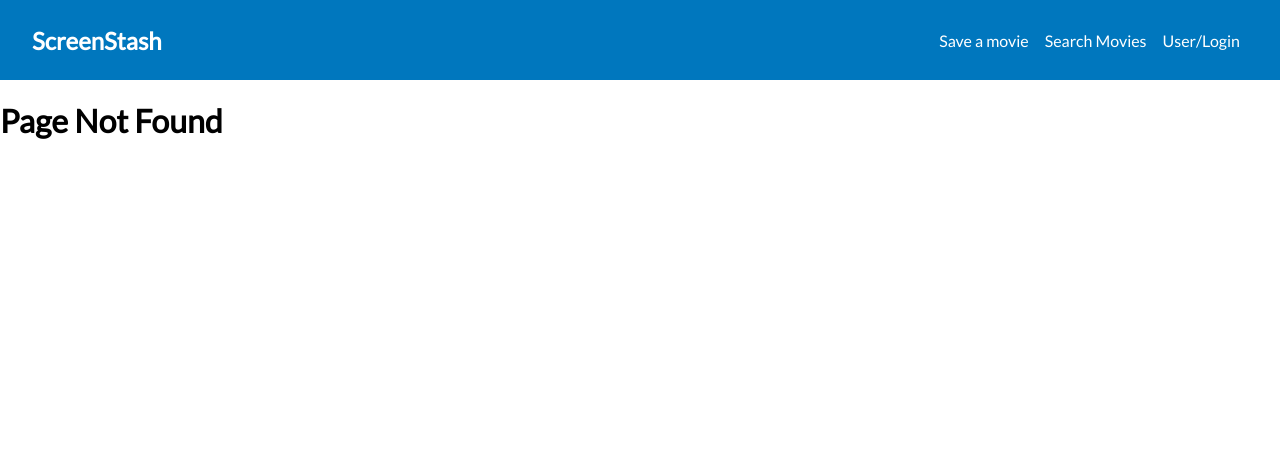
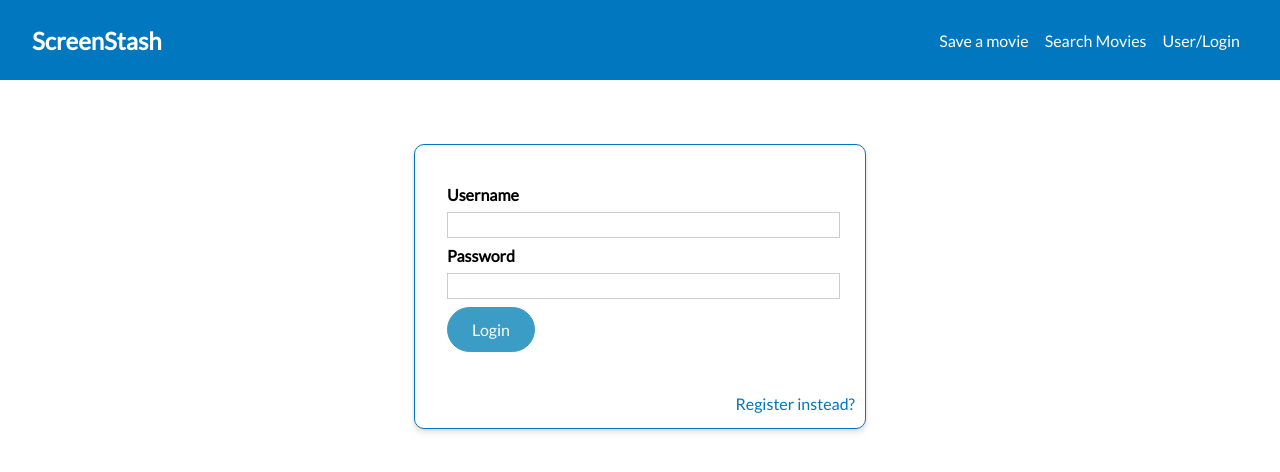
Before and after one commit to lloydamt/suggestions-frontend, a Vue app: page /auth in a window 1280 px wide. Before the commit this address had no page. Shown: the top 472 px of the page. Built offline with nearby package versions, Linux system fonts and the light colour scheme.

Commit message:
set up auth component

```diff
--- a/src/components/layout/TheHeader.vue
+++ b/src/components/layout/TheHeader.vue
@@ -1,7 +1,7 @@
 <template>
   <header>
     <nav>
-      <h1>ScreenStash</h1>
+      <router-link to="/" class="title"><h1>ScreenStash</h1></router-link>
       <ul>
         <li>Save a movie</li>
         <li>Search Movies</li>
@@ -39,6 +39,11 @@ header nav {
 
 h1 {
   margin: 0;
+  color: white;
+}
+
+a {
+  text-decoration: none;
 }
 
 h1 a {
--- /dev/null
+++ b/src/pages/UserAuth.vue
@@ -0,0 +1,134 @@
+<template>
+  <div class="page-control">
+    <form @submit.prevent="submitForm">
+      <div class="form-control">
+        <label for="username">Username</label>
+        <input
+          type="text"
+          id="username"
+          v-model.trim="username"
+          minlength="4"
+        />
+      </div>
+      <div class="form-control">
+        <label for="password">Password</label>
+        <input
+          type="password"
+          id="password"
+          v-model.trim="password"
+          minlength="6"
+        />
+      </div>
+      <div class="form-control" v-if="mode === 'signup'">
+        <label for="confirm-password">Confirm Password</label>
+        <input
+          type="password"
+          id="confirm-password"
+          v-model.trim="conform_password"
+          minlength="6"
+        />
+      </div>
+      <base-button kind="button">{{ switchButtonText }}</base-button>
+    </form>
+    <div class="switch">
+      <button @click="switchMode">
+        {{ switchAuthCaption }}
+      </button>
+    </div>
+  </div>
+</template>
+
+<script>
+export default {
+  data() {
+    return {
+      username: "",
+      password: "",
+      confirm_password: "",
+      mode: "login",
+    };
+  },
+  computed: {
+    switchAuthCaption() {
+      return this.mode === "login"
+        ? "Register instead?"
+        : "Already have an account?";
+    },
+    switchButtonText() {
+      return this.mode === "login" ? "Login" : "Register";
+    },
+  },
+  methods: {
+    switchMode() {
+      if (this.mode === "login") {
+        this.mode = "signup";
+      } else {
+        this.mode = "login";
+      }
+    },
+    submitForm() {
+      this.isValid = true;
+      if (this.username.length < 5 || this.password.length < 5 || this.mode === 'signup' && this.password !== this.confirm_password) {
+        this.isValid = false;
+        return;
+      }
+      if (this.mode === 'signup' && this.password !== this.confirm_password) {
+        this.isValid = false;
+        return;
+      }
+    },
+  },
+};
+</script>
+
+<style scoped>
+.page-control {
+  border: 1px solid #0077be;
+  border-radius: 10px;
+  margin: 5% auto;
+  width: 450px;
+  box-shadow: 0 4px 6px rgba(0, 0, 0, 0.1), 0 1px 3px rgba(0, 0, 0, 0.08);
+}
+
+form {
+  margin: 1rem;
+  padding: 1rem;
+}
+
+.form-control {
+  margin: 0.5rem 0;
+}
+
+label {
+  font-weight: bold;
+  margin-bottom: 0.5rem;
+  display: block;
+}
+
+.switch {
+  text-align: right;
+  padding: 10px;
+  margin-bottom: 5px;
+}
+.switch > button {
+  all: unset;
+  cursor: pointer;
+  color: #0077be;
+}
+
+input,
+textarea {
+  display: block;
+  width: 100%;
+  font: inherit;
+  border: 1px solid #ccc;
+  padding: 0.15rem;
+}
+
+input:focus,
+textarea:focus {
+  border-color: #3d008d;
+  background-color: #faf6ff;
+  outline: none;
+}
+</style>
--- a/src/router.js
+++ b/src/router.js
@@ -2,6 +2,7 @@ import { createRouter, createWebHistory } from "vue-router";
 import HomePage from "./pages/HomePage.vue";
 import MoviePage from "./pages/MoviePage.vue";
 import NotFound from "./pages/NotFound.vue";
+import UserAuth from "./pages/UserAuth.vue";
 
 const router = createRouter({
   history: createWebHistory(),
@@ -9,6 +10,7 @@ const router = createRouter({
     { path: "/", redirect: "/movies" },
     { path: "/movies", component: HomePage },
     { path: "/movies/:id", component: MoviePage, props: true },
+    { path: "/auth", component: UserAuth },
     { path: "/:notFound(.*)", component: NotFound },
   ],
 });
--- /dev/null
+++ b/src/store/modules/auth/actions.js
@@ -0,0 +1 @@
+export default {};
--- /dev/null
+++ b/src/store/modules/auth/getters.js
@@ -0,0 +1 @@
+export default {};
--- /dev/null
+++ b/src/store/modules/auth/mutations.js
@@ -0,0 +1 @@
+export default {};
```
Also changed, not shown: src/store/modules/auth/index.js (added, +15 -0 lines).
